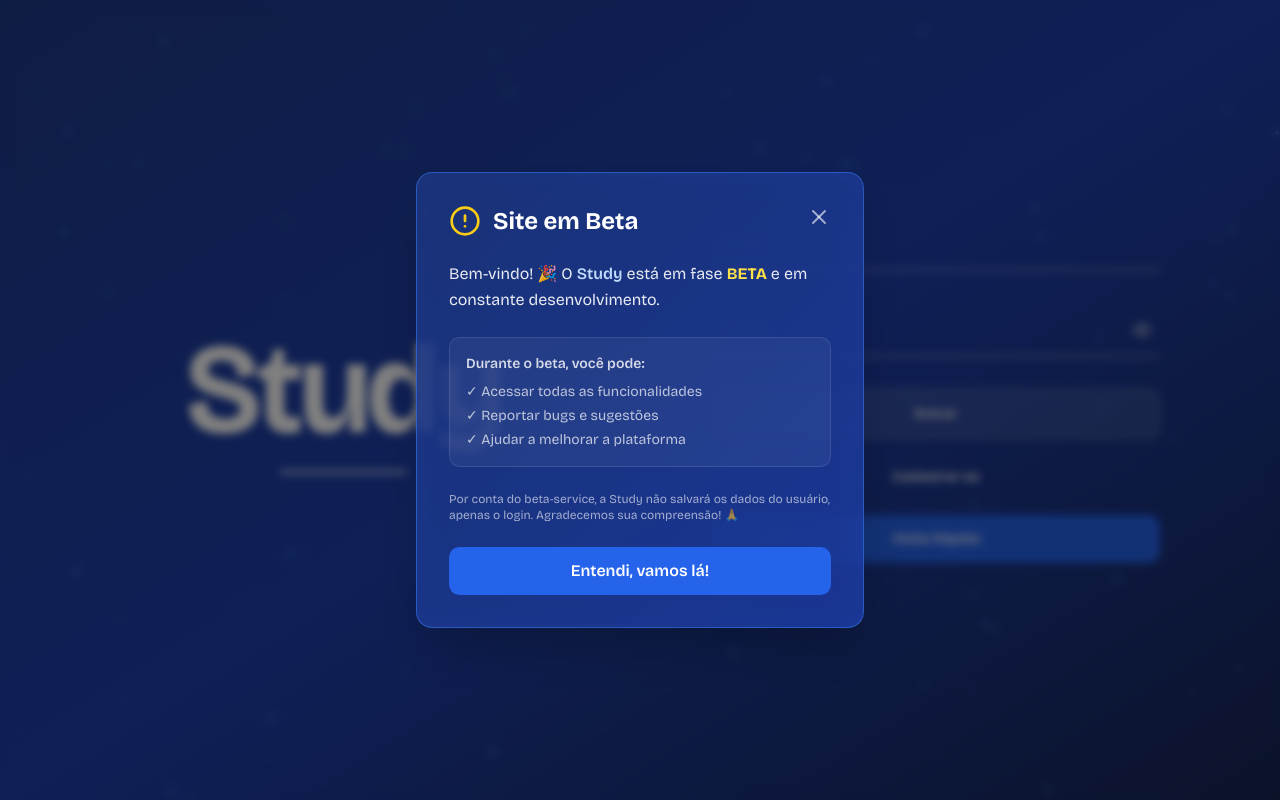
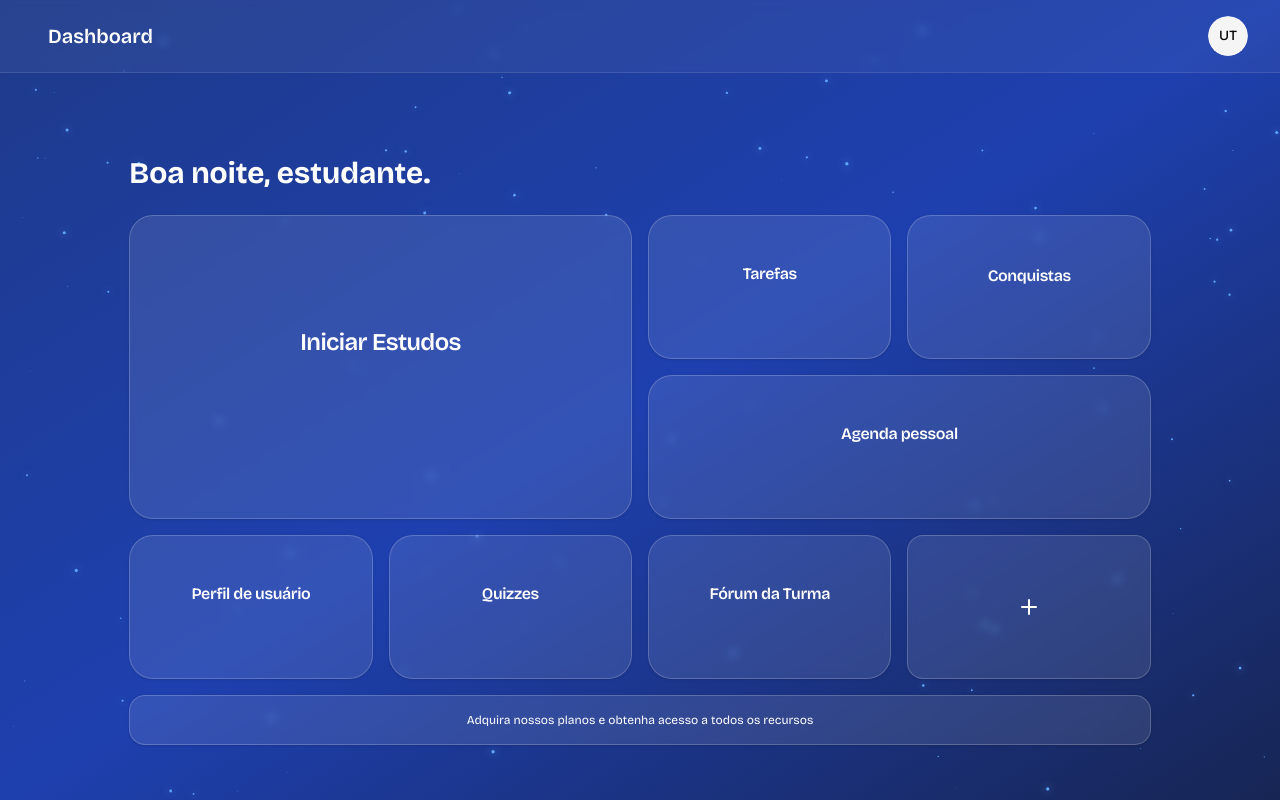
Before and after one commit to raultuee/study, a React (Vite) app: page /dashboard in a window 1280 px wide. Before the commit this address led to /login. Built offline with nearby package versions, Linux system fonts and the light colour scheme.

Commit message:
Desativando o redirecionamento

```diff
--- a/src/auth/PrivateRoute.tsx
+++ b/src/auth/PrivateRoute.tsx
@@ -1,11 +1,9 @@
 // src/auth/ProtectedRoute.tsx
 import React from 'react';
-import { Navigate, Outlet } from 'react-router-dom';
-import { useAuth } from './AuthContext';
+import { Outlet } from 'react-router-dom';
 
 const ProtectedRoute: React.FC = () => {
-  const { token } = useAuth();
-  return token ? <Outlet /> : <Navigate to="/login" />;
+  return <Outlet />;
 };
 
 export default ProtectedRoute;
```
